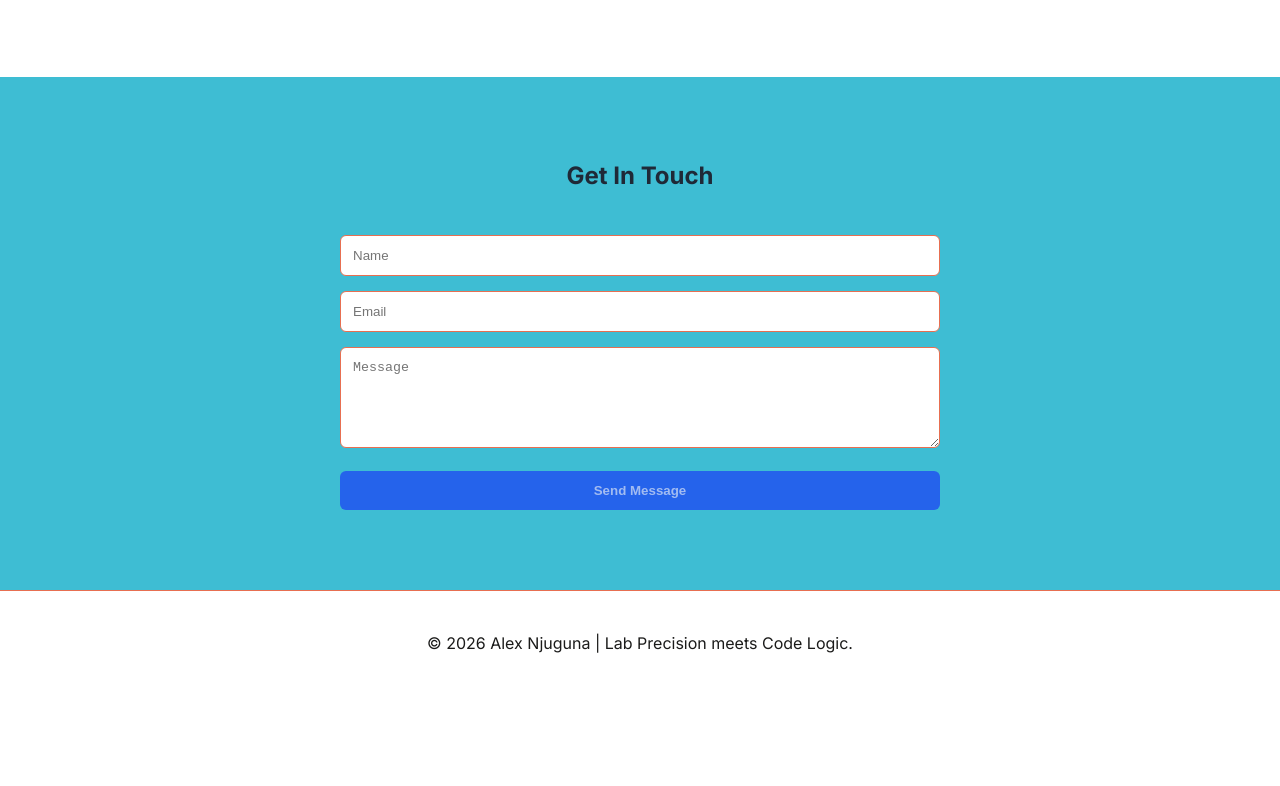
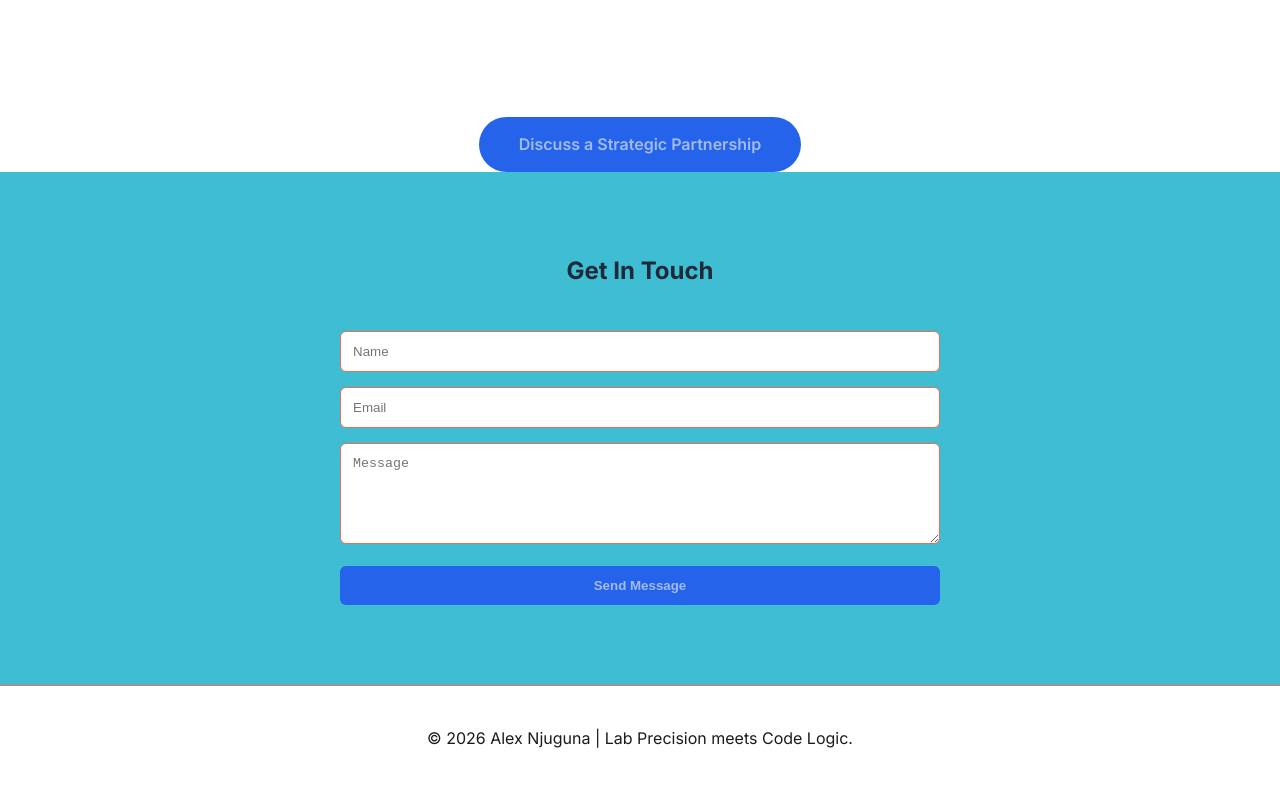
Before and after one commit to njugunaa467/njugunaa467.github.io, a plain HTML site: page index.html in a window 1280 px wide. Shown: the part 3654-4440 px from the top of the page. Before the commit the page ends 4350 px from the top, so only its background shows below. Drawn offline with Linux system fonts and the light colour scheme.

Commit message:
Update index.html

```diff
--- a/index.html
+++ b/index.html
@@ -208,6 +208,11 @@
         </div>
     </section>
 
+<div style="text-align: center; margin-top: 40px;">
+    <a href="#contact" class="primary-btn" style="padding: 15px 40px; text-decoration: none; border-radius: 50px; display: inline-block;">
+        Discuss a Strategic Partnership
+    </a>
+</div>
     <section id="contact" class="section-bg">
     <h2 style="text-align: center; margin-bottom: 40px;">Get In Touch</h2>
     <form action="https://formspree.io/f/mnjvpzgr" method="POST" style="max-width: 600px; margin: 0 auto;">
```
